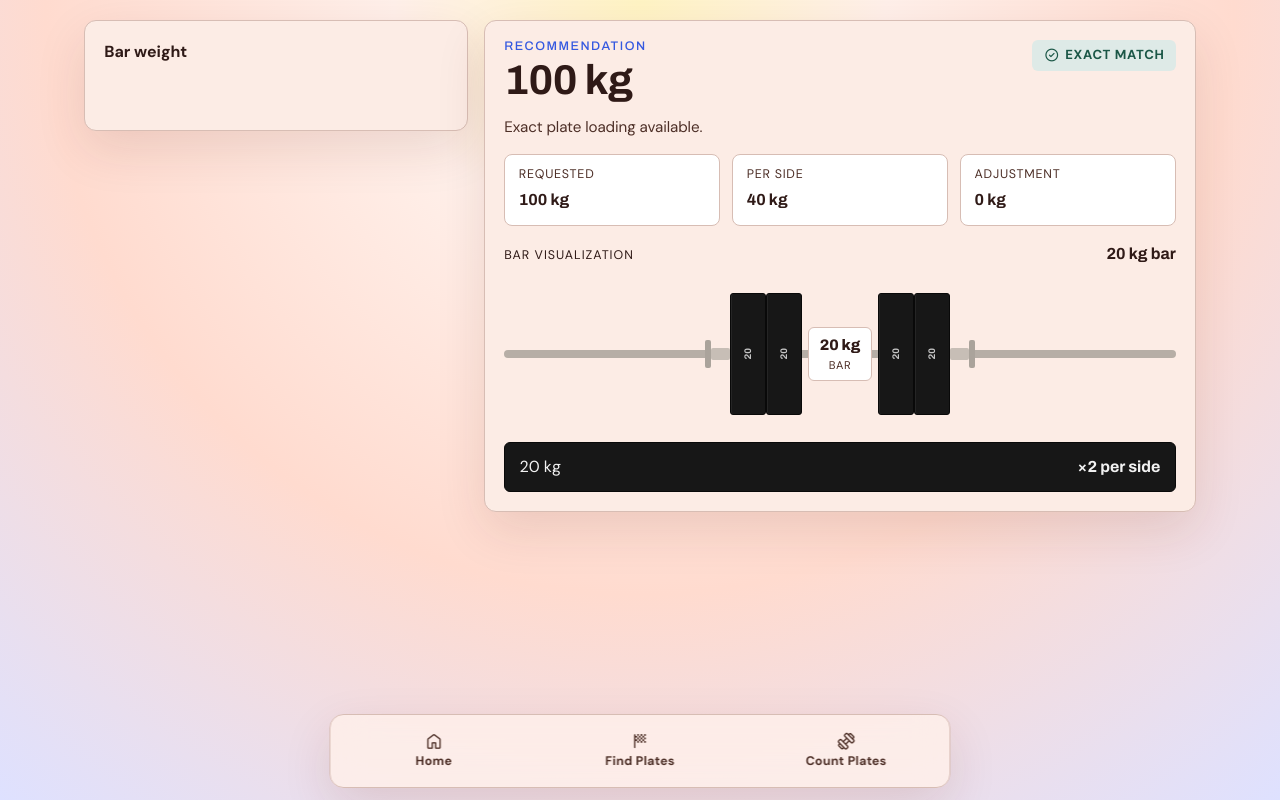
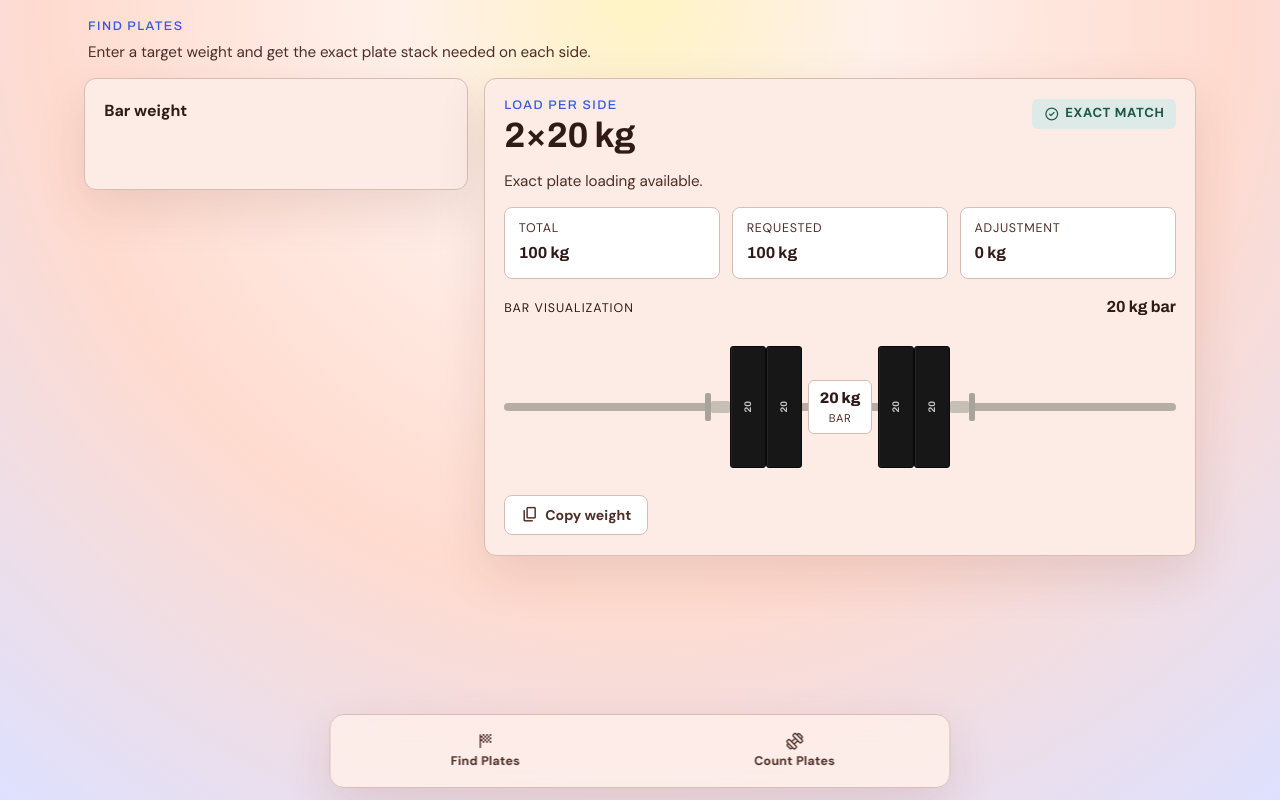
Before and after one commit to tomaszwojcikowski/how-heavy, a SvelteKit app: page /target in a window 1280 px wide. Built offline with nearby package versions, Linux system fonts and the light colour scheme.

Commit message:
feat: enhance UI and functionality by updating navigation layout, adding quick presets, and improving component interactions

```diff
--- a/src/app.css
+++ b/src/app.css
@@ -181,7 +181,7 @@ p {
 
 .primary-nav {
 	display: grid;
-	grid-template-columns: repeat(3, 1fr);
+	grid-template-columns: repeat(2, 1fr);
 	gap: 0.65rem;
 	padding: 0.35rem;
 	background: var(--surface-3);
@@ -451,7 +451,7 @@ p {
 
 @media (max-width: 35rem) {
 	.primary-nav {
-		grid-template-columns: repeat(3, minmax(0, 1fr));
+		grid-template-columns: repeat(2, minmax(0, 1fr));
 		gap: 0.45rem;
 		padding: 0.3rem;
 		width: calc(100vw - 1rem);
--- a/src/lib/components/PlateStackPreview.svelte
+++ b/src/lib/components/PlateStackPreview.svelte
@@ -8,6 +8,7 @@
 	export let barWeight: BarWeight = 20;
 	export let plates: PlateCount[] = [];
 	export let emptyMessage = 'No plates needed — the empty bar already matches.';
+	export let onRemovePlate: ((weight: PlateWeight) => void) | null = null;
 
 	// heavy → light, used for both sides (left arm uses row-reverse CSS)
 	$: expandedPlates = plates.flatMap((plate) => Array.from({ length: plate.count }, () => plate.weight));
@@ -34,7 +35,7 @@
 
 <div class="stack-shell">
 	<div class="stack-heading">
-		<p>Bar visualization</p>
+		<p>Bar visualization{onRemovePlate ? ' — tap a plate to remove' : ''}</p>
 		<strong>{formatWeight(barWeight)} bar</strong>
 	</div>
 
@@ -46,14 +47,20 @@
 			<!-- Left arm: DOM order heavy→light + sleeve + cap; row-reverse flips visual to cap→sleeve→light→heavy→center -->
 			<div class="arm arm--left" aria-label="Left side">
 				{#each expandedPlates as weight, i (`left-${weight}-${i}`)}
-					<div
+					<!-- svelte-ignore a11y_no_static_element_interactions -->
+					<svelte:element
+						this={onRemovePlate ? 'button' : 'div'}
+						type={onRemovePlate ? 'button' : undefined}
 						class="plate"
+						class:plate--interactive={onRemovePlate}
 						style="width:{plateThickness(weight)}px;height:{plateHeight(weight)}px;background:{plateColor(weight)};border-color:{plateEdge(weight)}"
+						onclick={onRemovePlate ? () => onRemovePlate(weight) : undefined}
+						aria-label={onRemovePlate ? `Remove ${weight} kg plate` : undefined}
 						in:scale={{ duration: 180, start: 0.8 }}
 						out:scale={{ duration: 140, start: 0.85 }}
 					>
 						<span>{weight}</span>
-					</div>
+					</svelte:element>
 				{/each}
 				<div class="sleeve" aria-hidden="true"></div>
 				<div class="end-cap" aria-hidden="true"></div>
@@ -68,14 +75,20 @@
 			<!-- Right arm: sleeve + cap at the end; visual order heavy→light→sleeve→cap from center -->
 			<div class="arm arm--right" aria-label="Right side">
 				{#each expandedPlates as weight, i (`right-${weight}-${i}`)}
-					<div
+					<!-- svelte-ignore a11y_no_static_element_interactions -->
+					<svelte:element
+						this={onRemovePlate ? 'button' : 'div'}
+						type={onRemovePlate ? 'button' : undefined}
 						class="plate"
+						class:plate--interactive={onRemovePlate}
 						style="width:{plateThickness(weight)}px;height:{plateHeight(weight)}px;background:{plateColor(weight)};border-color:{plateEdge(weight)}"
+						onclick={onRemovePlate ? () => onRemovePlate(weight) : undefined}
+						aria-label={onRemovePlate ? `Remove ${weight} kg plate` : undefined}
 						in:scale={{ duration: 180, start: 0.8 }}
 						out:scale={{ duration: 140, start: 0.85 }}
 					>
 						<span>{weight}</span>
-					</div>
+					</svelte:element>
 				{/each}
 				<div class="sleeve" aria-hidden="true"></div>
 				<div class="end-cap" aria-hidden="true"></div>
@@ -171,6 +184,24 @@
 		align-items: center;
 		justify-content: center;
 		box-shadow: inset 1px 0 0 rgba(255, 255, 255, 0.06);
+		padding: 0;
+		background: none;
+		cursor: default;
+	}
+
+	.plate.plate--interactive {
+		cursor: pointer;
+		transition: opacity 0.12s ease, transform 0.12s ease;
+	}
+
+	.plate.plate--interactive:hover {
+		opacity: 0.72;
+		transform: scaleY(0.94);
+	}
+
+	.plate.plate--interactive:active {
+		opacity: 0.55;
+		transform: scaleY(0.9);
 	}
 
 	.plate span {
--- a/src/lib/components/ResultCard.svelte
+++ b/src/lib/components/ResultCard.svelte
@@ -1,8 +1,7 @@
 <script lang="ts">
 	import PlateStackPreview from '$lib/components/PlateStackPreview.svelte';
 	import { formatWeight } from '$lib/utils/formatting';
-	import type { TargetLoadResult } from '$lib/types/gym';
-	import { PLATE_MAP } from '$lib/utils/plates';
+	import type { PlateCount, TargetLoadResult } from '$lib/types/gym';
 
 	export let result: TargetLoadResult;
 
@@ -13,17 +12,27 @@
 		invalid: { icon: 'error', label: 'Check Input', tone: 'warning' }
 	};
 
-	function plateStyle(weight: number): string {
-		const p = PLATE_MAP[weight.toString() as keyof typeof PLATE_MAP];
-		return `background:${p.color};color:${p.textColor};border-color:${p.edgeColor}`;
+	function formatPlatesPerSide(plates: PlateCount[]): string {
+		if (plates.length === 0) return '—';
+		return plates.map((p) => (p.count > 1 ? `${p.count}×${p.weight}` : String(p.weight))).join(' + ') + ' kg';
+	}
+
+	let copied = false;
+
+	function copyWeight() {
+		const text = formatWeight(result.resolvedTotal ?? result.requestedTotal);
+		navigator.clipboard.writeText(text).then(() => {
+			copied = true;
+			setTimeout(() => (copied = false), 2000);
+		});
 	}
 </script>
 
 <section class="result-card" aria-live="polite">
 	<div class="result-card__header">
-		<div>
-			<p class="eyebrow">Recommendation</p>
-			<h3>{formatWeight(result.resolvedTotal ?? result.requestedTotal)}</h3>
+		<div class="result-card__headline">
+			<p class="eyebrow">Load per side</p>
+			<h3>{formatPlatesPerSide(result.plates)}</h3>
 		</div>
 		<div class="result-card__status" class:rounded={statusMeta[result.status].tone === 'rounded'} class:warning={statusMeta[result.status].tone === 'warning'}>
 			<span class="material-symbols-rounded result-card__status-icon" aria-hidden="true">{statusMeta[result.status].icon}</span>
@@ -35,12 +44,12 @@
 
 	<div class="result-card__metrics">
 		<div>
+			<small>Total</small>
+			<strong>{formatWeight(result.resolvedTotal ?? result.requestedTotal)}</strong>
+		</div>
+		<div>
 			<small>Requested</small>
 			<strong>{formatWeight(result.requestedTotal)}</strong>
-		</div>
-		<div>
-			<small>Per side</small>
-			<strong>{formatWeight(result.oneSideWeight)}</strong>
 		</div>
 		<div>
 			<small>Adjustment</small>
@@ -50,16 +59,12 @@
 
 	<PlateStackPreview barWeight={result.barWeight} plates={result.plates} />
 
-	{#if result.plates.length > 0}
-		<ul class="result-card__list">
-			{#each result.plates as plate (plate.weight)}
-				<li style={plateStyle(plate.weight)}>
-					<span>{plate.weight} kg</span>
-					<strong>×{plate.count} per side</strong>
-				</li>
-			{/each}
-		</ul>
-	{/if}
+	<div class="result-card__actions">
+		<button type="button" class="copy-btn" onclick={copyWeight} aria-label="Copy total weight to clipboard">
+			<span class="material-symbols-rounded" aria-hidden="true">{copied ? 'check' : 'content_copy'}</span>
+			{copied ? 'Copied' : 'Copy weight'}
+		</button>
+	</div>
 </section>
 
 <style>
@@ -80,16 +85,22 @@
 		align-items: start;
 	}
 
+	.result-card__headline {
+		min-width: 0;
+	}
+
 	h3 {
 		margin: 0;
 		font-family: 'Archivo', sans-serif;
-		font-size: clamp(1.8rem, 4vw, 2.6rem);
-		line-height: 1.02;
+		font-size: clamp(1.5rem, 3.5vw, 2.2rem);
+		line-height: 1.06;
 		letter-spacing: var(--tracking-tight);
+		word-break: break-word;
 	}
 
 	.result-card__status {
 		align-self: start;
+		flex-shrink: 0;
 		display: inline-flex;
 		align-items: center;
 		gap: 0.35rem;
@@ -149,22 +160,33 @@
 		font-family: 'Archivo', sans-serif;
 	}
 
-	.result-card__list {
-		list-style: none;
-		margin: 0;
-		padding: 0;
-		display: grid;
-		gap: 0.6rem;
+	.result-card__actions {
+		display: flex;
 	}
 
-	.result-card__list li {
-		display: flex;
-		justify-content: space-between;
-		gap: 1rem;
-		padding: 0.75rem 0.9rem;
-		border-radius: 6px;
-		/* color/background/border set inline via plateStyle() */
-		border: 1px solid;
+	.copy-btn {
+		display: inline-flex;
+		align-items: center;
+		gap: 0.4rem;
+		padding: 0.55rem 1rem;
+		border-radius: 8px;
+		border: 1px solid var(--outline);
+		background: var(--md-sys-color-surface-container-lowest);
+		color: var(--text-secondary);
+		font-size: var(--type-body-sm);
+		font-weight: 600;
+		cursor: pointer;
+		transition: color 0.15s ease, background 0.15s ease;
+	}
+
+	.copy-btn:hover {
+		color: var(--text-primary);
+		background: var(--surface-2);
+	}
+
+	.copy-btn .material-symbols-rounded {
+		font-size: 1.1rem;
+		font-variation-settings: 'FILL' 0, 'wght' 400, 'GRAD' 0, 'opsz' 24;
 	}
 
 	@media (max-width: 40rem) {
--- a/src/routes/+layout.svelte
+++ b/src/routes/+layout.svelte
@@ -24,11 +24,6 @@
 	</main>
 
 	<nav class="primary-nav" aria-label="Primary">
-		<a class:active={page.url.pathname === `${base}/`} href={resolve('/')}>
-			<span class="nav-icon material-symbols-rounded" aria-hidden="true">home</span>
-			<span class="nav-label">Home</span>
-			<md-ripple></md-ripple>
-		</a>
 		<a class:active={page.url.pathname === `${base}/target/`} href={resolve('/target')}>
 			<span class="nav-icon material-symbols-rounded" aria-hidden="true">sports_score</span>
 			<span class="nav-label">{modeLabels.findPlates}</span>
--- a/src/routes/current/+page.svelte
+++ b/src/routes/current/+page.svelte
@@ -5,11 +5,18 @@
 	import BarSelector from '$lib/components/BarSelector.svelte';
 	import PlatePicker from '$lib/components/PlatePicker.svelte';
 	import PlateStackPreview from '$lib/components/PlateStackPreview.svelte';
-	import { modeLabels } from '$lib/site';
+	import { modeDescriptions, modeLabels } from '$lib/site';
 	import { loadCalculatorState, saveCurrentState } from '$lib/stores/calculator';
 	import type { BarWeight, PlateWeight } from '$lib/types/gym';
 	import { calculateCurrentLoad, summarizePlateCounts } from '$lib/utils/calculations';
 	import { formatWeight } from '$lib/utils/formatting';
+
+	const QUICK_PRESETS: { label: string; icon: string; plates: PlateWeight[] }[] = [
+		{ label: 'Empty bar', icon: 'fitness_center', plates: [] },
+		{ label: '1 plate/side', icon: 'looks_one', plates: [20] },
+		{ label: '2 plates/side', icon: 'looks_two', plates: [20, 20] },
+		{ label: '3 plates/side', icon: 'looks_3', plates: [20, 20, 20] }
+	];
 
 	let selectedBar: BarWeight = 20;
 	let oneSidePlates: PlateWeight[] = [];
@@ -138,15 +145,21 @@
 
 <section class="calculator-shell">
 	{#if hydrated}
+		<header class="page-header">
+			<p class="eyebrow">{modeLabels.countPlates}</p>
+			<p class="page-header__desc">{modeDescriptions.countPlates}</p>
+		</header>
+
 		<!-- Sticky total strip — always visible as user taps plates -->
 		<div class="totals-strip" aria-live="polite" aria-label="Running total">
 			<strong class="totals-strip__weight">{formatWeight(summary.totalWeight)}</strong>
 			<div class="totals-strip__meta">
-				<span>{formatWeight(summary.barWeight)} bar</span>
+				<span class="totals-strip__label">Total loaded</span>
 				<span class="sep">·</span>
-				<span>{formatWeight(summary.oneSideWeight)} per side</span>
+				<span class="totals-strip__label">Per side</span>
+				<strong class="totals-strip__value">{formatWeight(summary.oneSideWeight)}</strong>
 				<span class="sep">·</span>
-				<span>{oneSidePlates.length} plates</span>
+				<span class="totals-strip__label">{formatWeight(summary.barWeight)} bar</span>
 			</div>
 		</div>
 
@@ -165,6 +178,19 @@
 				</button>
 			</div>
 
+			<div class="preset-strip" role="group" aria-label="Quick setup presets">
+				{#each QUICK_PRESETS as preset}
+					<button
+						type="button"
+						class="preset-btn"
+						onclick={() => applyPlateChange([...preset.plates], `Loaded: ${preset.label}.`)}
+					>
+						<span class="material-symbols-rounded" aria-hidden="true">{preset.icon}</span>
+						{preset.label}
+					</button>
+				{/each}
+			</div>
+
 			<PlatePicker selectedPlates={oneSidePlates} onAdd={addPlate} onRemove={removePlate} />
 		</section>
 
@@ -173,6 +199,7 @@
 			<PlateStackPreview
 				barWeight={summary.barWeight}
 				plates={groupedPlates}
+				onRemovePlate={removePlate}
 				emptyMessage="Tap plates above to build your barbell."
 			/>
 		</section>
@@ -217,6 +244,19 @@
 		gap: 0.85rem;
 	}
 
+	.page-header {
+		display: grid;
+		gap: 0.2rem;
+		padding: 0 0.25rem;
+	}
+
+	.page-header__desc {
+		font-size: var(--type-body-md);
+		color: var(--text-secondary);
+		line-height: var(--leading-surface);
+		letter-spacing: var(--tracking-body);
+	}
+
 	/* Sticky total pill — follows the user as they scroll the plate picker */
 	.totals-strip {
 		position: sticky;
@@ -252,6 +292,19 @@
 		flex-wrap: wrap;
 	}
 
+	.totals-strip__label {
+		color: var(--text-tertiary);
+		font-size: var(--type-label);
+		text-transform: uppercase;
+		letter-spacing: var(--tracking-label);
+	}
+
+	.totals-strip__value {
+		color: var(--text-primary);
+		font-family: 'Archivo', sans-serif;
+		font-size: 1rem;
+	}
+
 	.sep {
 		opacity: 0.35;
 	}
@@ -272,6 +325,37 @@
 		justify-content: space-between;
 		align-items: center;
 		gap: 1rem;
+	}
+
+	.preset-strip {
+		display: flex;
+		gap: 0.5rem;
+		flex-wrap: wrap;
+	}
+
+	.preset-btn {
+		display: inline-flex;
+		align-items: center;
+		gap: 0.3rem;
+		padding: 0.45rem 0.75rem;
+		border-radius: 8px;
+		border: 1px solid var(--outline);
+		background: var(--md-sys-color-surface-container-lowest);
+		color: var(--text-secondary);
+		font-size: var(--type-body-sm);
+		font-weight: 600;
+		cursor: pointer;
+		transition: color 0.14s ease, background 0.14s ease;
+	}
+
+	.preset-btn:hover {
+		color: var(--text-primary);
+		background: var(--surface-2);
+	}
+
+	.preset-btn .material-symbols-rounded {
+		font-size: 1rem;
+		font-variation-settings: 'FILL' 1, 'wght' 400, 'GRAD' 0, 'opsz' 24;
 	}
 
 	.clear-btn {
--- a/src/routes/target/+page.svelte
+++ b/src/routes/target/+page.svelte
@@ -5,7 +5,7 @@
 	import BarSelector from '$lib/components/BarSelector.svelte';
 	import ResultCard from '$lib/components/ResultCard.svelte';
 	import WeightKeypad from '$lib/components/WeightKeypad.svelte';
-	import { modeLabels } from '$lib/site';
+	import { modeDescriptions, modeLabels } from '$lib/site';
 	import { loadCalculatorState, saveTargetState } from '$lib/stores/calculator';
 	import type { BarWeight } from '$lib/types/gym';
 	import { resolveTargetLoad } from '$lib/utils/calculations';
@@ -39,6 +39,11 @@
 
 <section class="calculator-shell">
 	{#if hydrated}
+		<header class="page-header">
+			<p class="eyebrow">{modeLabels.findPlates}</p>
+			<p class="page-header__desc">{modeDescriptions.findPlates}</p>
+		</header>
+
 		<div class="target-layout">
 			<!-- Result card is DOM-first → on mobile it appears at top above controls.
 			     On desktop the 2-col CSS puts .control-card on the left via order:-1. -->
@@ -100,6 +105,19 @@
 		gap: 1rem;
 	}
 
+	.page-header {
+		display: grid;
+		gap: 0.2rem;
+		padding: 0 0.25rem;
+	}
+
+	.page-header__desc {
+		font-size: var(--type-body-md);
+		color: var(--text-secondary);
+		line-height: var(--leading-surface);
+		letter-spacing: var(--tracking-body);
+	}
+
 	.control-card {
 		display: grid;
 		gap: 1.25rem;
```
Also changed, not shown: src/lib/components/PlateGraphic.svelte (+2 -18 lines), src/lib/components/PlatePicker.svelte (+49 -22 lines).
